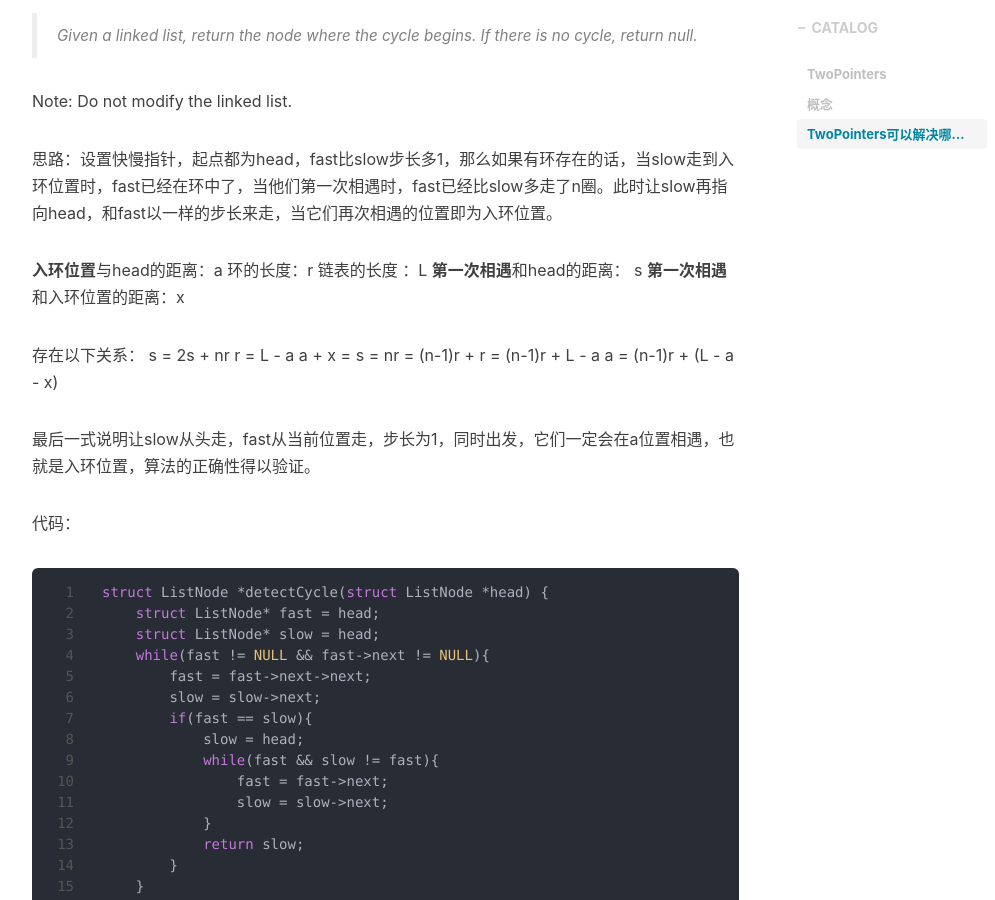
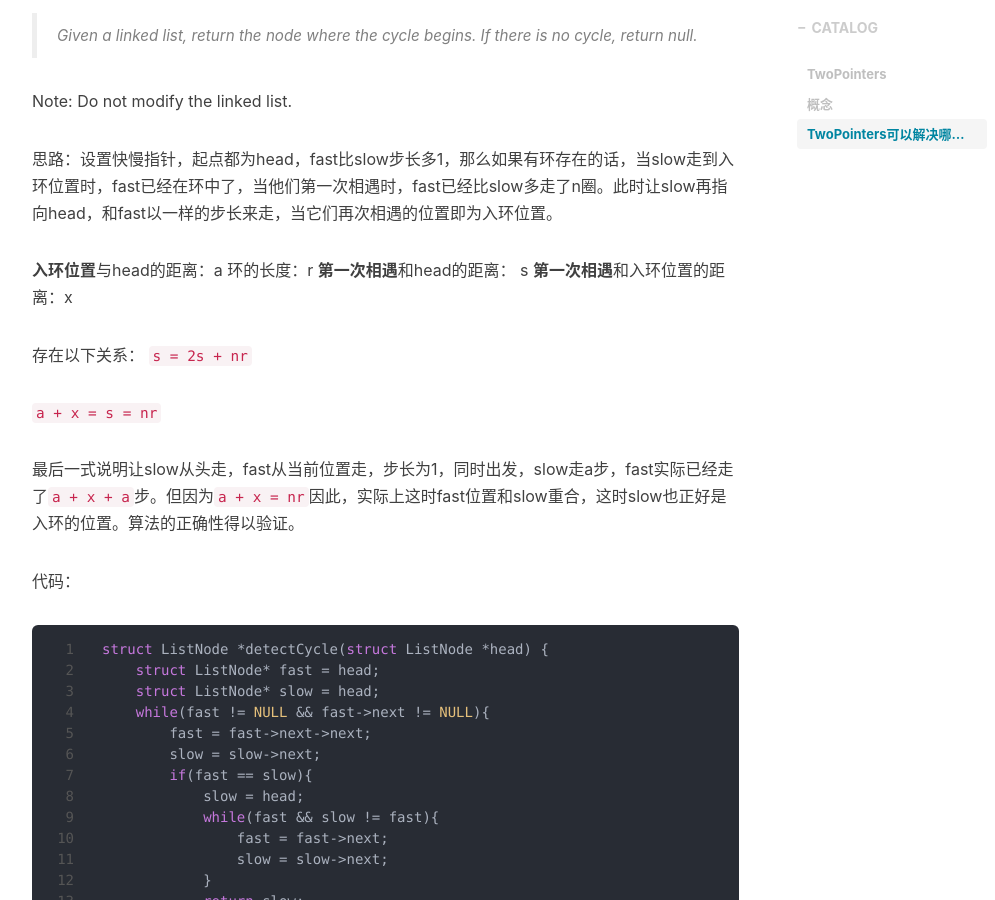
Before and after one commit to TuoAiTang/TuoAiTang.github.io, a Jekyll site: the page built from _posts/2018-10-15-链表题解之TwoPointers（LeetCode).md, in a window 1280 px wide and 900 px high, scrolled down 3139 px. Shown: the whole window, without its empty margins (233-1228 px from the left). Built offline with Jekyll 4.4.1, drawn with Linux system fonts in a browser that asks for light colours; nearby versions of some CDN libraries; comment, search, counter and statistics services are not loaded.

Commit message:
bash脚本自动提交

```diff
--- a/_posts/2018-10-15-链表题解之TwoPointers（LeetCode).md
+++ b/_posts/2018-10-15-链表题解之TwoPointers（LeetCode).md
@@ -109,17 +109,16 @@ Note: Do not modify the linked list.
 
 **入环位置**与head的距离：a
 环的长度：r
-链表的长度 ：L
 **第一次相遇**和head的距离： s
 **第一次相遇**和入环位置的距离：x
 
 存在以下关系：
-s = 2s + nr
-r = L - a
-a + x = s = nr = (n-1)r + r = (n-1)r + L - a
-a = (n-1)r + (L - a - x)
+`s = 2s + nr `
 
-最后一式说明让slow从头走，fast从当前位置走，步长为1，同时出发，它们一定会在a位置相遇，也就是入环位置，算法的正确性得以验证。
+`a + x = s = nr`
+
+
+最后一式说明让slow从头走，fast从当前位置走，步长为1，同时出发，slow走a步，fast实际已经走了`a + x + a`步。但因为`a + x = nr`因此，实际上这时fast位置和slow重合，这时slow也正好是入环的位置。算法的正确性得以验证。
 
 
 
```
